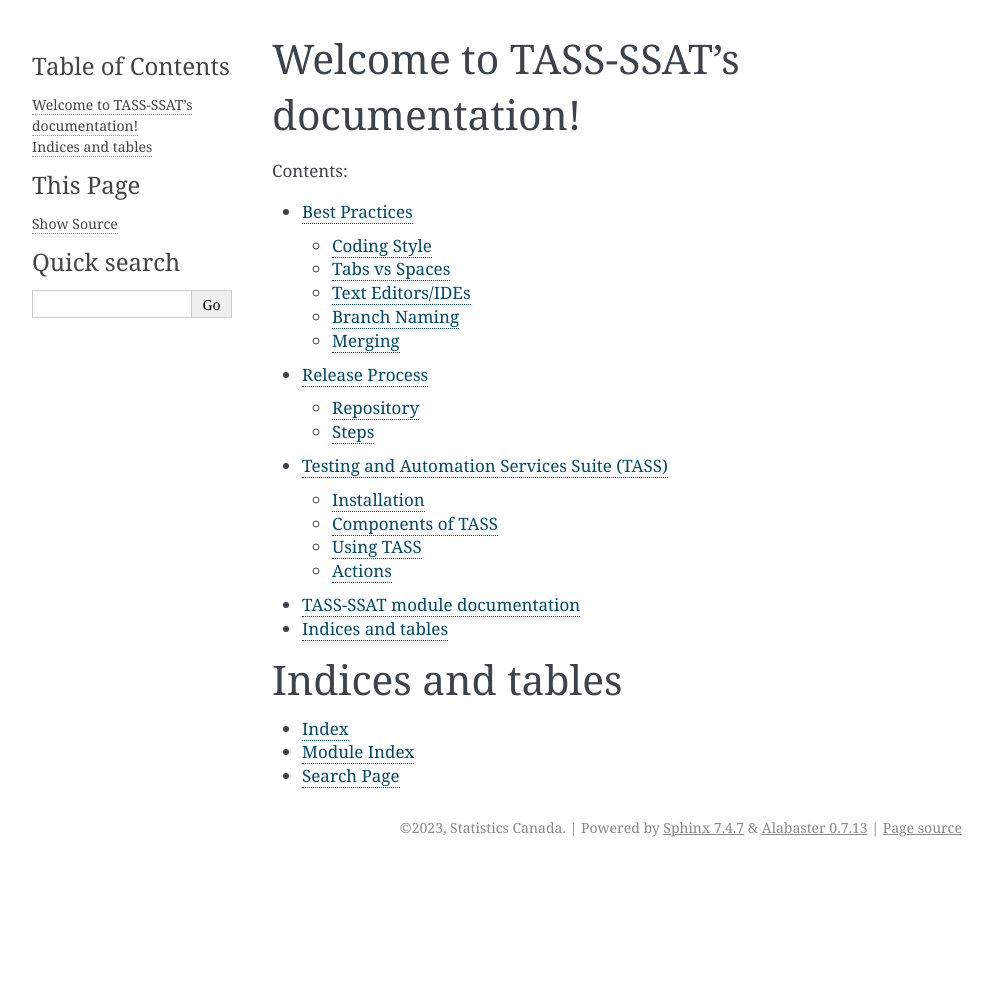
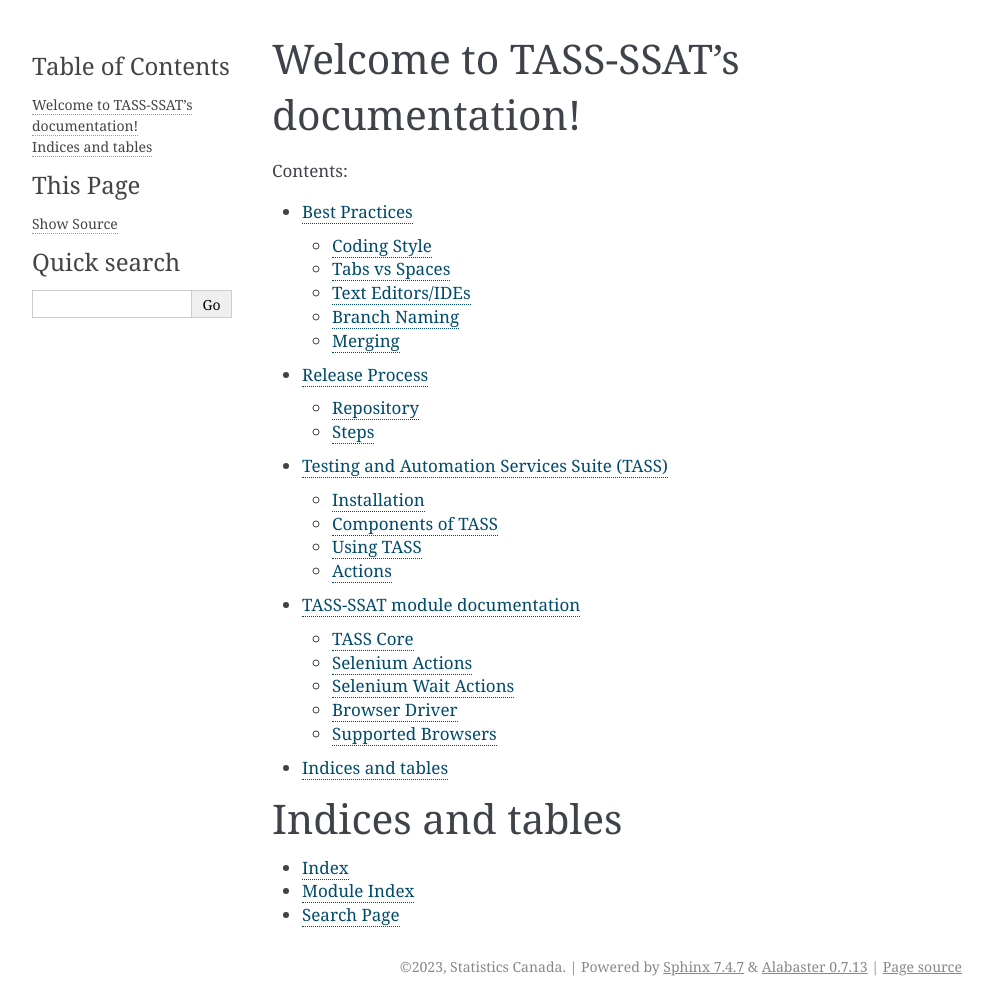
Before and after one commit to StatCan/tass-ssat, a Sphinx documentation site: the page built from doc/source/index.rst, in a window 1280 px wide. Shown: the whole page, without its empty margins (148-1141 px from the left). Built offline with Sphinx 7.4.7, drawn with Linux system fonts in a browser that asks for light colours; before the commit the page ends 900 px from its top, so only the background shows below that.

```diff
--- a/doc/source/module.rst
+++ b/doc/source/module.rst
@@ -6,17 +6,33 @@
 TASS-SSAT module documentation
 ==============================
 
+
+TASS Core
+#########
+
 .. automodule:: tass.actions.core
     :members:
+
+Selenium Actions
+################
 
 .. automodule:: tass.actions.selenium
     :members:
 
+Selenium Wait Actions
+#####################
+
 .. automodule:: tass.actions.selenium_wait
     :members:
 
+Browser Driver
+##############
+
 .. automodule:: tass.drivers.browserdriver
     :members:
+
+Supported Browsers
+##################
 
 .. automodule:: tass.drivers.supportedbrowsers
     :members:
```
Also changed, not shown: README.md (+3 -1 lines).
